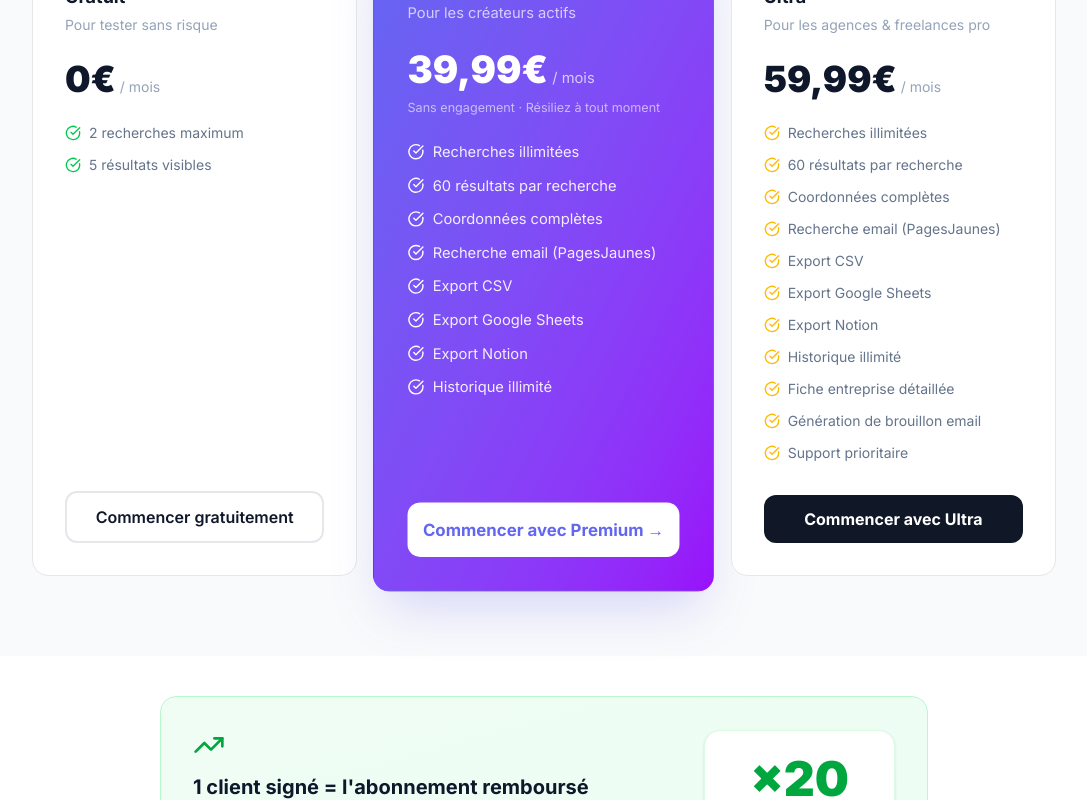
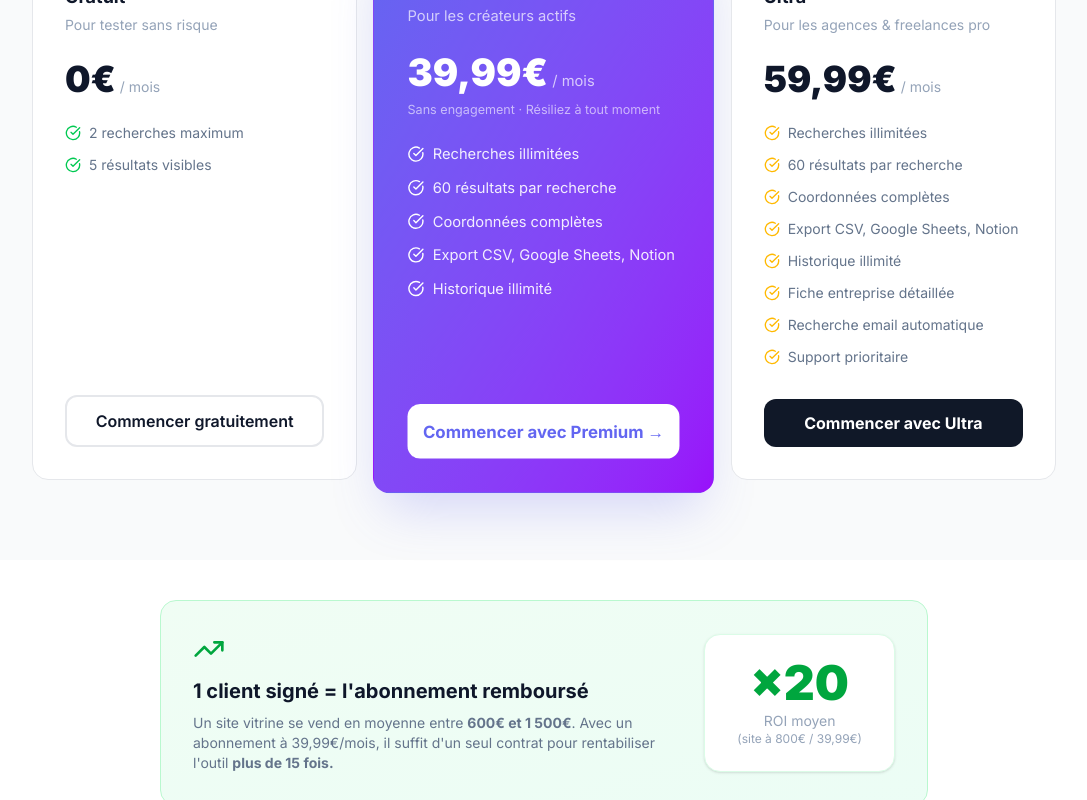
Before and after one commit to mtps-group/prospection-app, a Next.js app: page / in a window 1280 px wide. Shown: the part 1800-2600 px from the top of the page, without its empty margins (96-1183 px from the left). Built offline with nearby package versions, Linux system fonts and the light colour scheme; no server answers.

Commit message:
Update landing page pricing features to match dashboard

```diff
--- a/src/app/page.tsx
+++ b/src/app/page.tsx
@@ -273,10 +273,7 @@ export default function LandingPage() {
                   'Recherches illimitées',
                   '60 résultats par recherche',
                   'Coordonnées complètes',
-                  'Recherche email (PagesJaunes)',
-                  'Export CSV',
-                  'Export Google Sheets',
-                  'Export Notion',
+                  'Export CSV, Google Sheets, Notion',
                   'Historique illimité',
                 ].map((f) => (
                   <li key={f} className="flex items-center gap-2 text-sm text-white/90">
@@ -311,13 +308,10 @@ export default function LandingPage() {
                   'Recherches illimitées',
                   '60 résultats par recherche',
                   'Coordonnées complètes',
-                  'Recherche email (PagesJaunes)',
-                  'Export CSV',
-                  'Export Google Sheets',
-                  'Export Notion',
+                  'Export CSV, Google Sheets, Notion',
                   'Historique illimité',
                   'Fiche entreprise détaillée',
-                  'Génération de brouillon email',
+                  'Recherche email automatique',
                   'Support prioritaire',
                 ].map((f) => (
                   <li key={f} className="flex items-center gap-2 text-sm text-text-secondary">
```
